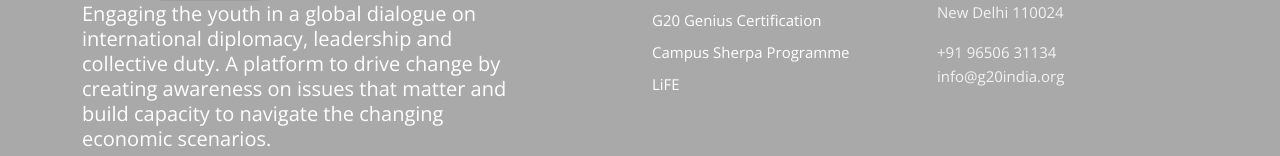
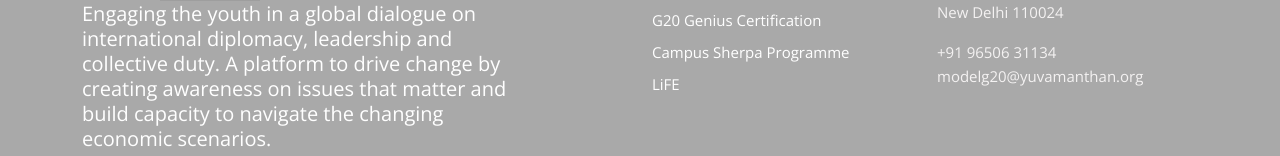
Before and after one commit to santoshskt9/modelg20, a React (Create React App) app: page / in a window 1280 px wide. Shown: the part 6288-6444 px from the top of the page. Built offline with nearby package versions, Linux system fonts and the light colour scheme; no server answers; grey boxes are pictures that could not be loaded; a web font is replaced by a local one.

Commit message:
finalised

```diff
--- a/src/layout/Footer.jsx
+++ b/src/layout/Footer.jsx
@@ -130,10 +130,10 @@ const Footer = () => {
                     </a>{" "}
                     <br />
                     <a
-                      href="mailto:info@g20india.org"
+                      href="mailto:modelg20@yuvamanthan.org"
                       className="text-light mb-3"
                     >
-                      info@g20india.org
+                      modelg20@yuvamanthan.org
                     </a>
                   </ul>
                 </div>
```
